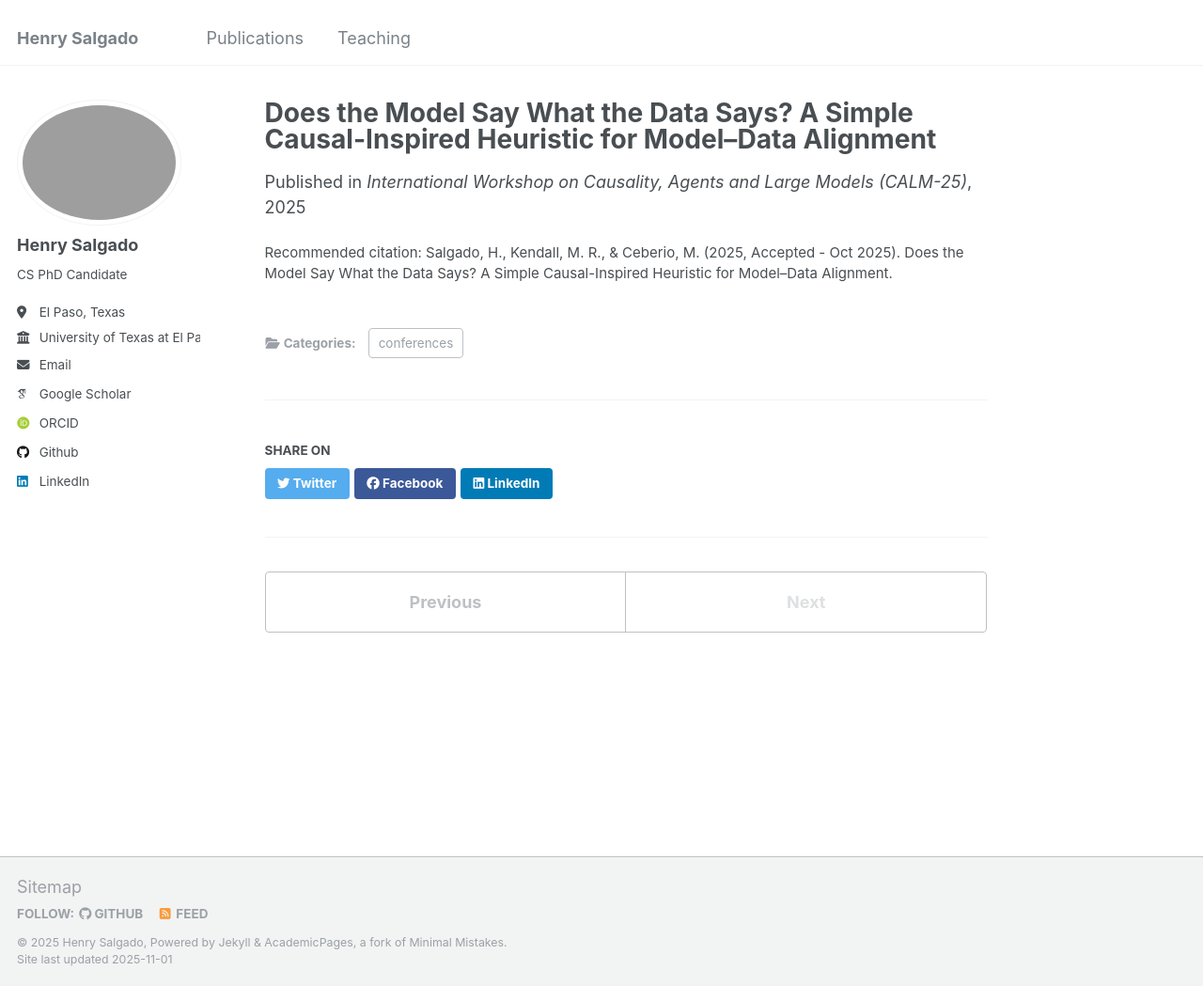
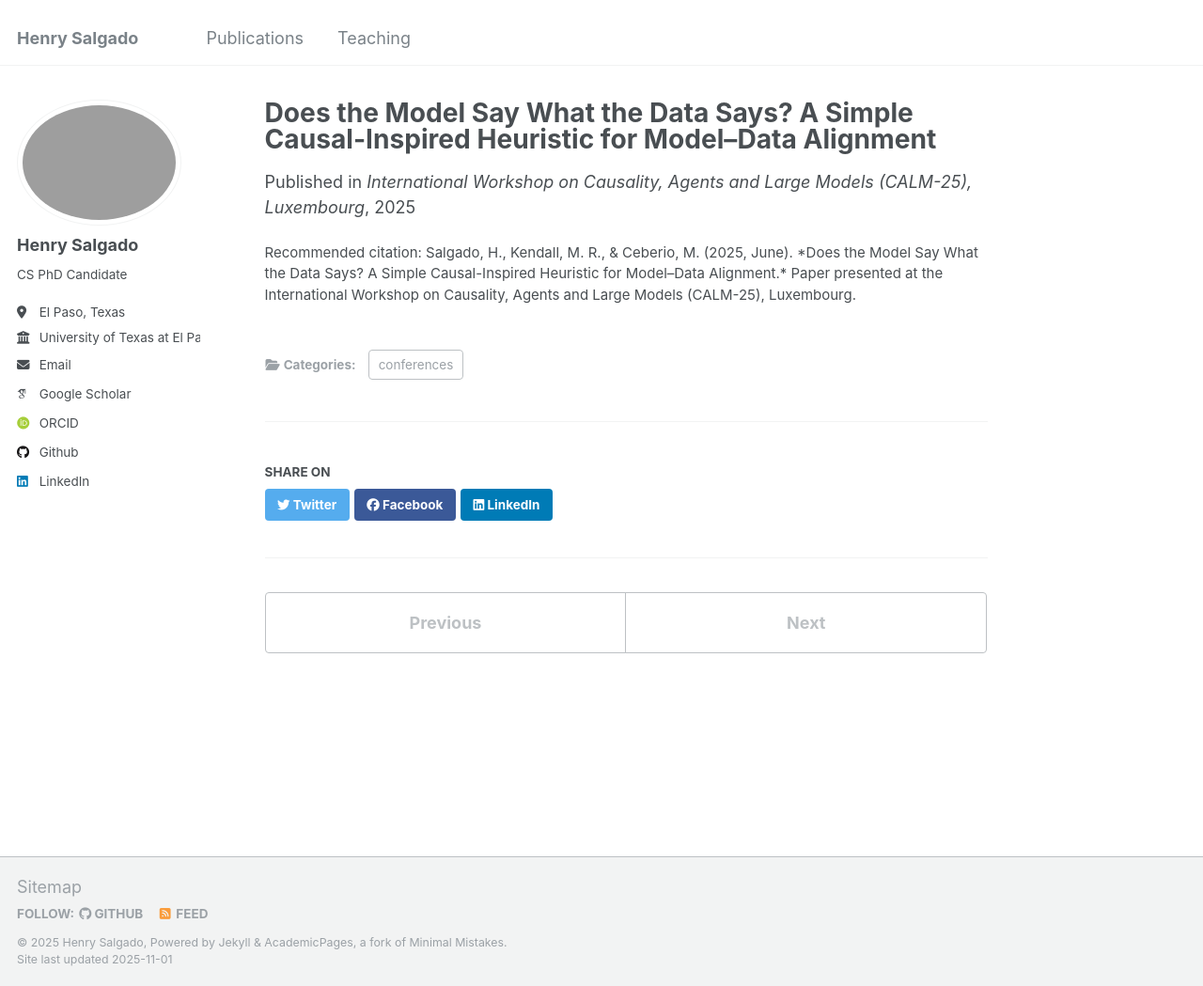
Before and after one commit to eigenhenry/eigenhenry.github.io, a Jekyll site: the page built from _publications/2025-10-25-paper-title-number-2.md, in a window 1280 px wide and 1049 px high. Shown: the whole window at 94% size. Built offline with Jekyll 4.4.1, drawn with Linux system fonts in a browser that asks for light colours; some web fonts are replaced.

Commit message:
Revise publication details for CALM-25 paper
Updated the date, venue, and citation details for the paper.

```diff
--- a/_publications/2025-10-25-paper-title-number-2.md
+++ b/_publications/2025-10-25-paper-title-number-2.md
@@ -2,8 +2,7 @@
 title: "Does the Model Say What the Data Says? A Simple Causal-Inspired Heuristic for Model–Data Alignment"
 collection: publications
 category: conferences
-permalink: "https://www.ciad-lab.fr/the-2nd-international-workshop-on-causality-agents-and-large-models-calm/"
-date: 2025-10-25
-venue: "International Workshop on Causality, Agents and Large Models (CALM-25)"
-citation: "Salgado, H., Kendall, M. R., & Ceberio, M. (2025, Accepted - Oct 2025). Does the Model Say What the Data Says? A Simple Causal-Inspired Heuristic for Model–Data Alignment."
+date: 2025-06-25
+venue: "International Workshop on Causality, Agents and Large Models (CALM-25), Luxembourg"
+citation: "Salgado, H., Kendall, M. R., & Ceberio, M. (2025, June). *Does the Model Say What the Data Says? A Simple Causal-Inspired Heuristic for Model–Data Alignment.* Paper presented at the International Workshop on Causality, Agents and Large Models (CALM-25), Luxembourg."
 ---
```
